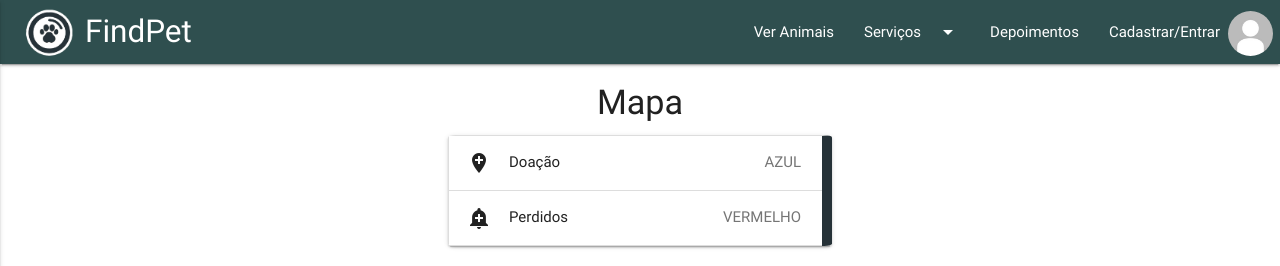
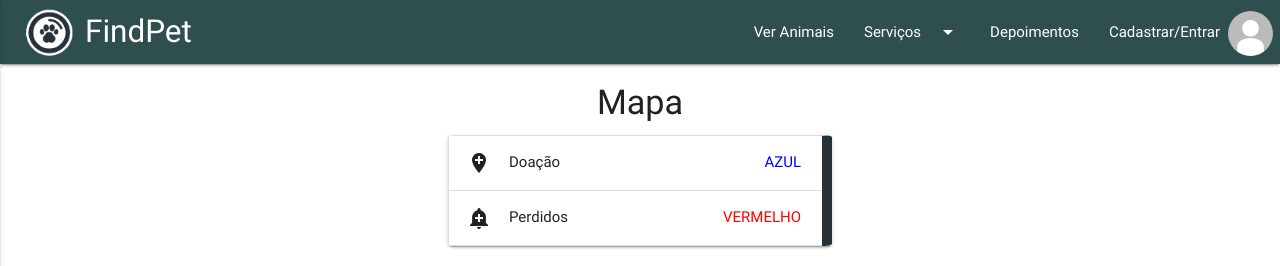
Before and after one commit to CavalcanteRaphael/FindPet, a PHP site: page /mapa.php in a window 1280 px wide. Shown: the top 266 px of the page. Run offline with PHP 8.4, Linux system fonts and the light colour scheme; some libraries are stand-ins or nearby versions.

Commit message:
Cor da Legenda  do Mapa

```diff
--- a/css/style.css
+++ b/css/style.css
@@ -340,3 +340,10 @@ html, body {
 .a{
 	text-align: blue;
 }
+
+#badgeAzul{
+    color: #0000ff;
+}
+#badgeVermelho{
+    color: #ff0000;
+}
--- a/mapa.php
+++ b/mapa.php
@@ -8,7 +8,7 @@
     <div class="collapsible-header">
       <i class="material-icons">add_location</i>
       Doação
-      <span class="badge">AZUL</span></div>
+      <span class="badge" id="badgeAzul">AZUL</span></div>
     <div class="collapsible-body"><p>Os pets em azul no mapa estão para doação.</p></div>
   </li>
 
@@ -16,7 +16,7 @@
     <div class="as collapsible-header">
       <i class="material-icons">add_alert</i>
       Perdidos
-      <span class="badge">VERMELHO</span></div>
+      <span class="badge" id="badgeVermelho">VERMELHO</span></div>
     <div class="collapsible-body"><p>Os pets em vermelho no mapa estão perdidos.</p></div>
   </li>
 </ul>
```
